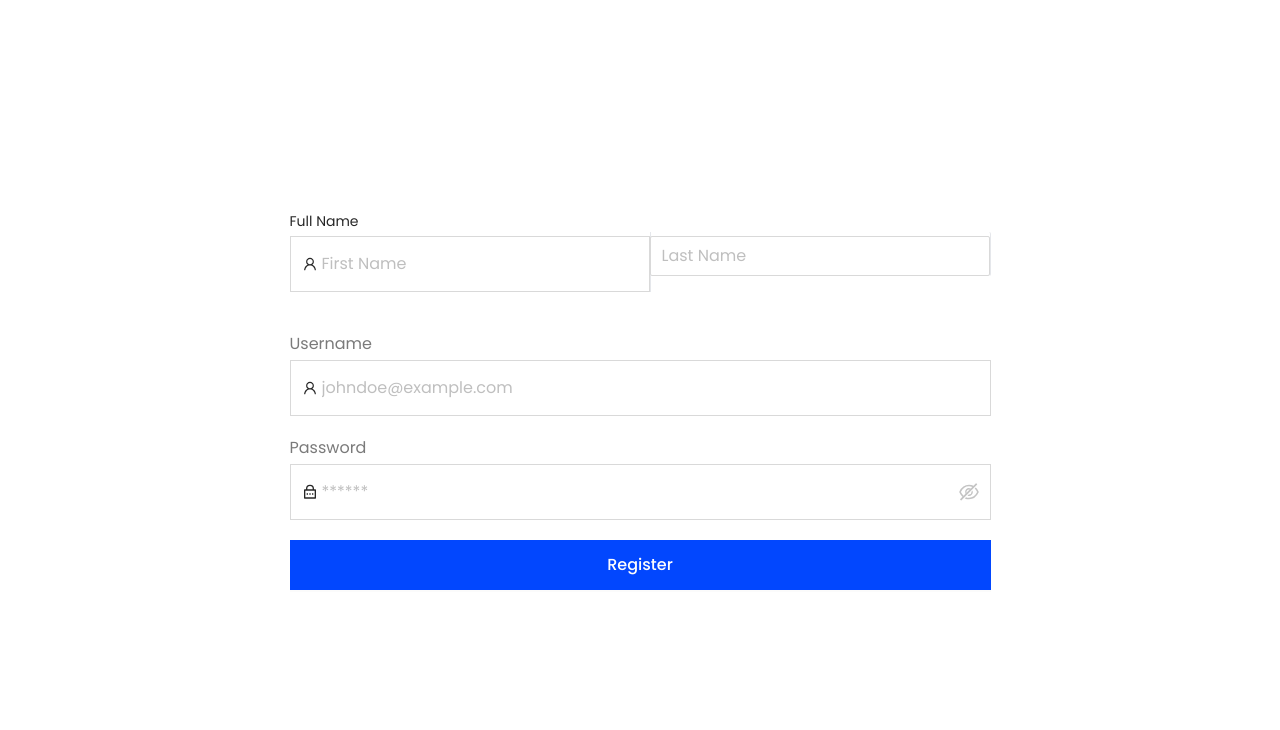
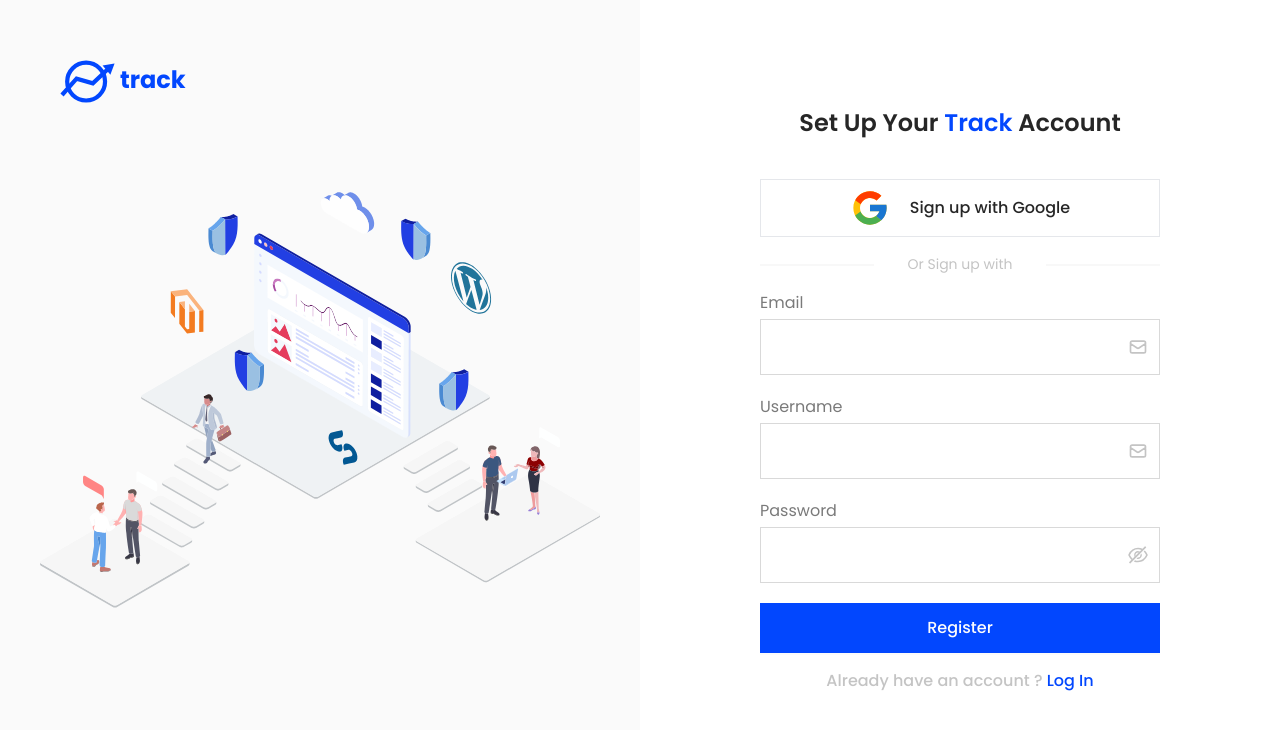
Before and after one commit to KodingNYoung/Track, a React (Create React App) app: page /auth/register in a window 1280 px wide. Shown: the top 730 px of the page. Built offline with nearby package versions, Linux system fonts and the light colour scheme.

Commit message:
[feature]: designed the register page

```diff
--- a/src/assets/css/auth.css
+++ b/src/assets/css/auth.css
@@ -3,7 +3,7 @@
 }
 
 .auth-page .page-header {
-  @apply absolute p-10 z-50;
+  @apply absolute md:p-10 z-50;
 }
 
 .auth-page .page-content {
@@ -84,6 +84,10 @@
   @apply text-center capitalize font-semibold text-2xl mb-10;
 }
 
+.auth-page .page-content .content.main-content .content-container h2 span {
+  color: #0247fe;
+}
+
 .auth-page .page-content .content.main-content .content-container .forgot-password-instructions {
   @apply font-medium text-base pb-8 block text-center;
   color: #7a7a7a;
--- a/src/assets/sass/auth.scss
+++ b/src/assets/sass/auth.scss
@@ -3,7 +3,7 @@
 .auth-page {
   @apply w-full h-screen relative;
   .page-header {
-    @apply absolute p-10 z-50;
+    @apply absolute md:p-10 z-50;
   }
   .page-content {
     @apply flex justify-center h-full;
@@ -61,6 +61,9 @@
           max-width: 500px;
           h2 {
             @apply text-center capitalize font-semibold text-2xl mb-10;
+            span {
+              color: $primary-color;
+            }
           }
           .forgot-password-instructions {
             @apply font-medium text-base pb-8 block text-center;
--- a/src/views/auth/ForgotPassword.js
+++ b/src/views/auth/ForgotPassword.js
@@ -53,7 +53,6 @@ const ForgotPassword = () => {
             <form onSubmit={handleSubmit} autoComplete="off">
               <TextField
                 size="large"
-                placeholder="johndoe@example.com"
                 suffix={<HiOutlineMail />}
                 id="email"
                 name="email"
--- a/src/views/auth/Login.js
+++ b/src/views/auth/Login.js
@@ -55,7 +55,6 @@ const Login = () => {
             <form onSubmit={handleSubmit} autoComplete="off">
               <TextField
                 size="large"
-                placeholder="johndoe@example.com"
                 suffix={<HiOutlineMail />}
                 id="email"
                 name="email"
@@ -64,7 +63,6 @@ const Login = () => {
               />
               <PasswordField
                 size="large"
-                placeholder="******"
                 id="password"
                 name="password"
                 type="password"
--- a/src/views/auth/Register.js
+++ b/src/views/auth/Register.js
@@ -1,12 +1,16 @@
 import React from "react";
-import { AiOutlineUser, RiLockPasswordLine } from "../../imports/icons";
+import { Link, useNavigate } from "react-router-dom";
+import { motion } from "framer-motion";
+
+// components
 import { SubmitButton } from "../../components/Buttons/Buttons";
-import {
-  PasswordField,
-  TextField,
-  InputGroup
-} from "../../components/Inputs/InputFields";
-import { useNavigate } from "react-router-dom";
+import { PasswordField, TextField } from "../../components/Inputs/InputFields";
+import { Brand } from "../../components/Brand/Brands";
+import { Divider } from "../../components/Dividers/Divider";
+
+// images
+import { RegisterSVG, Ellipse, Google } from "../../imports/images";
+import { HiOutlineMail } from "../../imports/icons";
 
 const Register = () => {
   const navigate = useNavigate();
@@ -17,40 +21,50 @@ const Register = () => {
   };
 
   return (
-    <main className="flex h-screen w-full justify-center items-center">
-      <form onSubmit={handleSubmit}>
-        <InputGroup
-          inputs={[
+    <motion.section
+      initial="hidden"
+      animate="visible"
+      variants={{ hidden: { opacity: 0 }, visible: { opacity: 1 } }}
+      className="login auth-page"
+    >
+      <header className="page-header">
+        <Link to="/">
+          <Brand color="#0247FE" />
+        </Link>
+      </header>
+      <div className="page-content">
+        <aside className="aside-content content">
+          <RegisterSVG className="main-svg" />
+        </aside>
+        <main className="main-content content">
+          <div className="content-container">
+            <h2>
+              Set up your <span>track</span> account
+            </h2>
+            <button className="sign-in-with-google">
+              <Google />
+              <span>Sign up with Google</span>
+            </button>
+            <Divider text="Or Sign up with" />
+            <form onSubmit={handleSubmit} autoComplete="off">
               <TextField
                 size="large"
-              placeholder="First Name"
-              prefix={<AiOutlineUser />}
-              id="first_name"
-              name="first_name"
-            />,
-            <TextField
-              size="large"
-              placeholder="Last Name"
-              id="last_name"
-              name="last_name"
-            />
-          ]}
-          label="Full Name"
-          id="first_name"
+                suffix={<HiOutlineMail />}
+                id="email"
+                name="email"
+                label="Email"
+                type="email"
               />
               <TextField
                 size="large"
-          placeholder="johndoe@example.com"
-          prefix={<AiOutlineUser />}
+                suffix={<HiOutlineMail />}
                 id="username"
                 name="username"
                 label="Username"
-          type="email"
+                type="text"
               />
               <PasswordField
                 size="large"
-          placeholder="******"
-          prefix={<RiLockPasswordLine />}
                 id="password"
                 name="password"
                 type="password"
@@ -58,7 +72,14 @@ const Register = () => {
               />
               <SubmitButton block>Register</SubmitButton>
             </form>
+            <span className="have-registered">
+              <span>Already have an account ? </span>{" "}
+              <Link to="/auth/login">Log In</Link>
+            </span>
+          </div>
         </main>
+      </div>
+    </motion.section>
   );
 };
 
```
Lines whose indentation alone changed are shown as unchanged.
